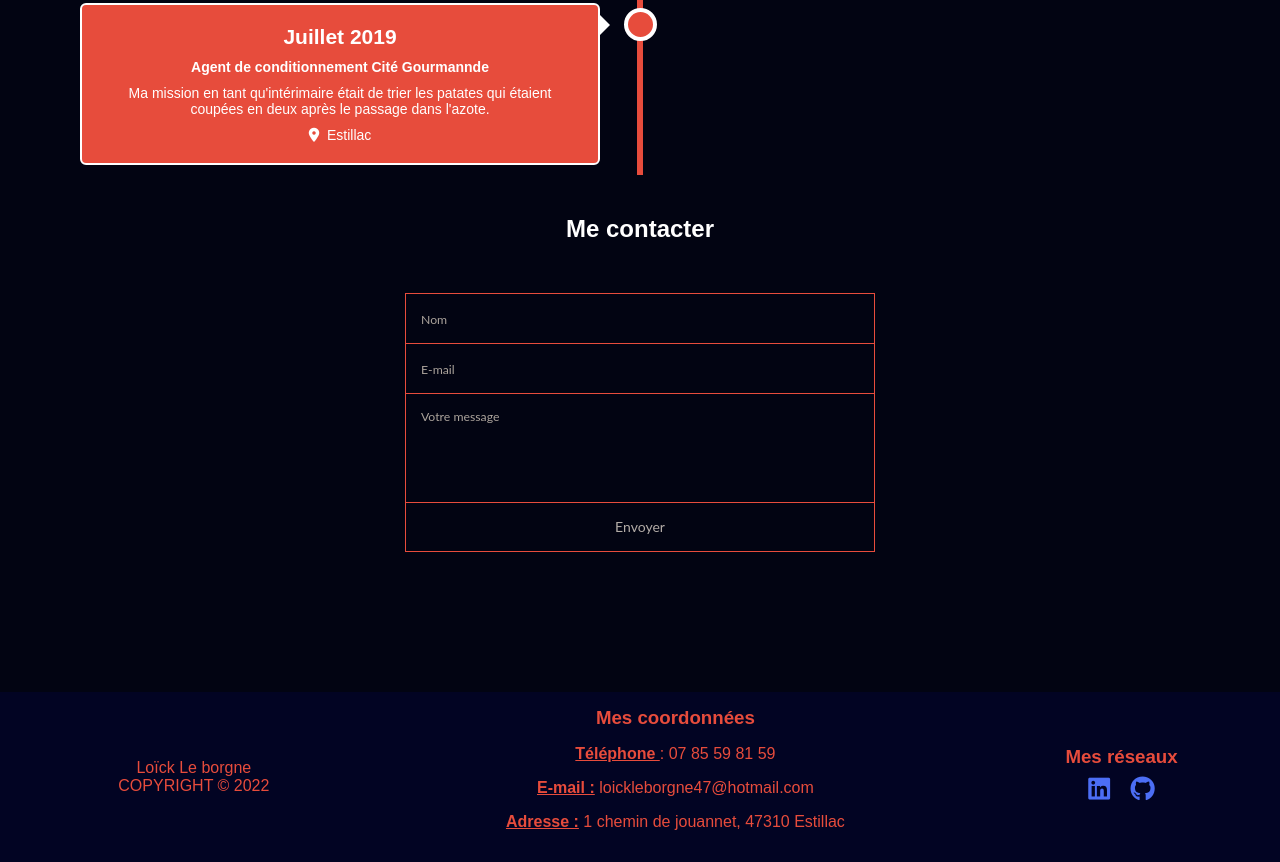
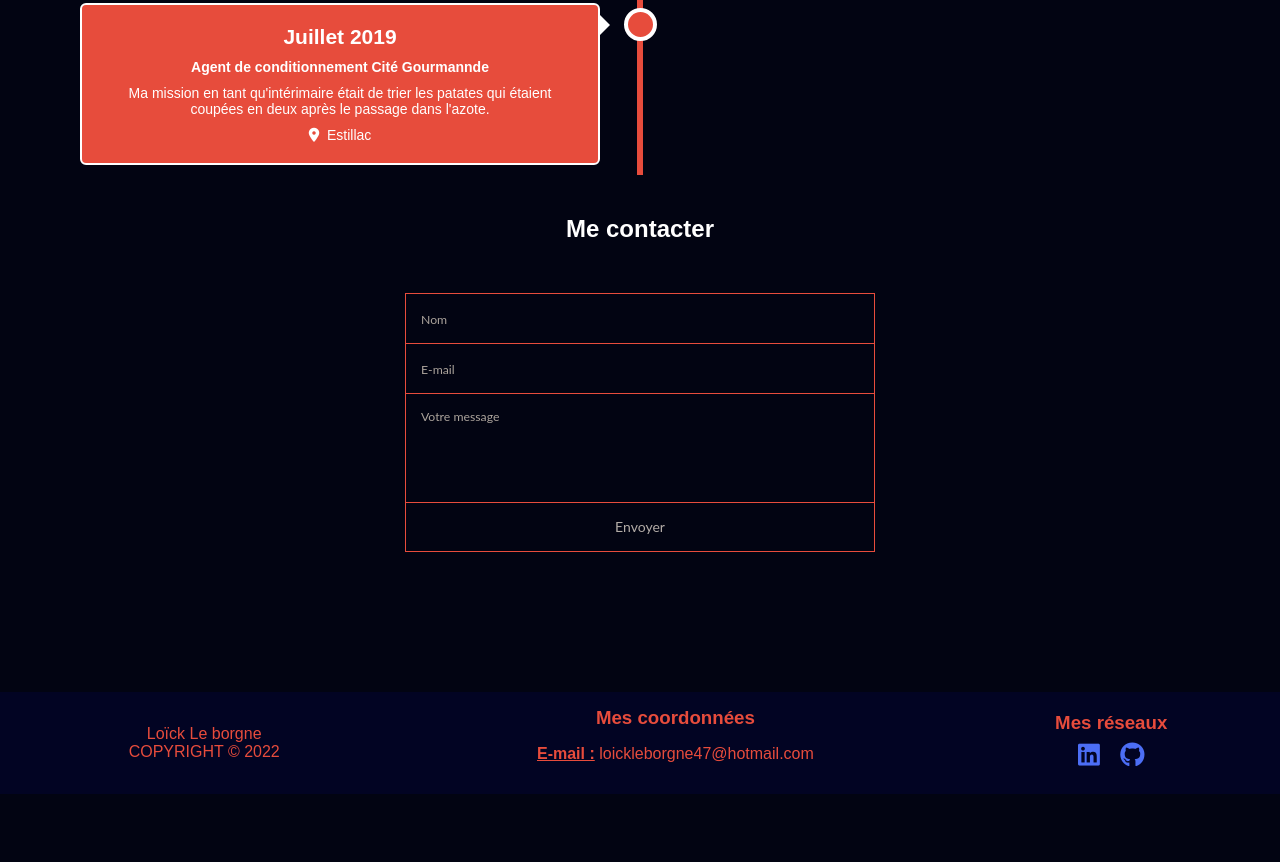
Before and after one commit to LoickLeBorgne/ancien-portfolio, a plain HTML site: page index.html in a window 1280 px wide. Shown: the part 2784-3646 px from the top of the page. After the commit the page ends 3578 px from the top, so only its background shows below. Drawn offline with nearby package versions, Linux system fonts and the light colour scheme.

Commit message:
Update index.html

```diff
--- a/index.html
+++ b/index.html
@@ -227,9 +227,7 @@
     </div>
     <div class="container-footer">
       <h3>Mes coordonnées</h3>
-      <p><span class="add-info">Téléphone </span> : 07 85 59 81 59</p>
       <p><span class="add-info"> E-mail :</span> loickleborgne47@hotmail.com</p>
-      <p><span class="add-info">Adresse :</span> 1 chemin de jouannet, 47310 Estillac</p>
     </div>
     <div class="container-footer">
       <h3>Mes réseaux</h3>
```
